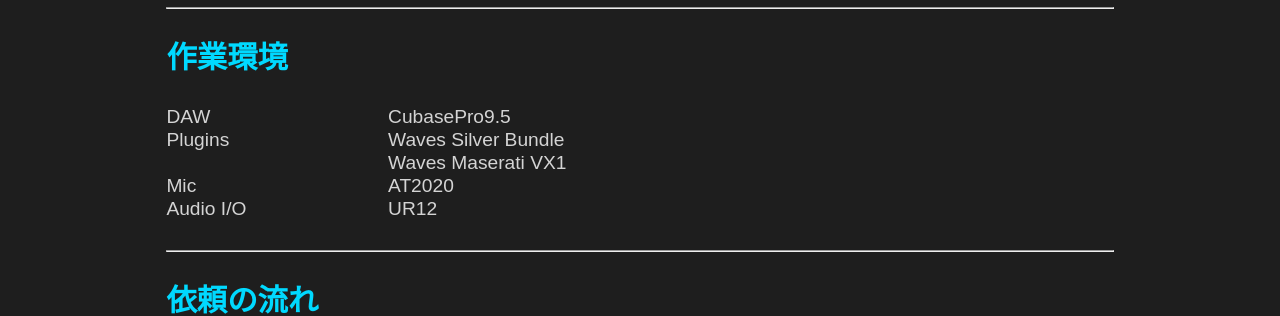
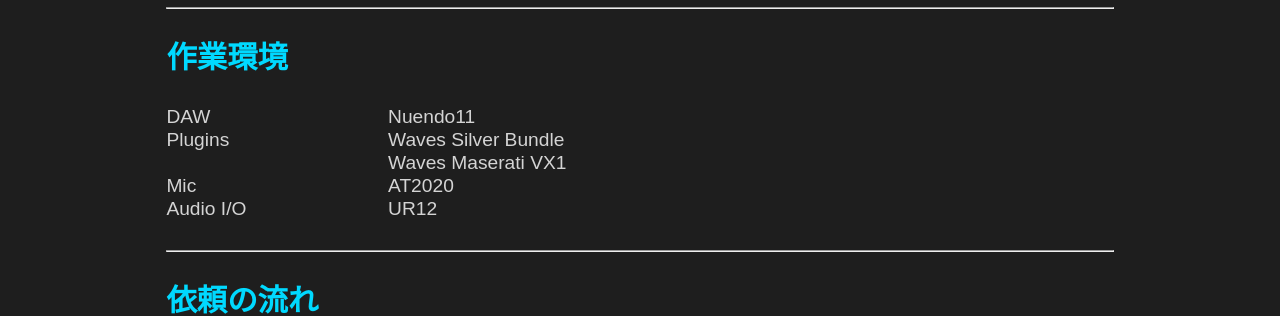
Before and after one commit to nea-c/nea-c.github.io, a Jekyll site: the page built from pages/_requests/2020-11-01-mix.md, in a window 1280 px wide and 900 px high, scrolled down 1197 px. Shown: the part 154-470 px from the top of the window. Built offline with Jekyll 4.4.1, drawn with Linux system fonts in a browser that asks for light colours.

Commit message:
nuendo11

```diff
--- a/pages/_requests/2020-11-01-mix.md
+++ b/pages/_requests/2020-11-01-mix.md
@@ -110,7 +110,7 @@
 <table>
     <tr>
       <td>DAW</td>
-      <td>CubasePro9.5</td>
+      <td>Nuendo11</td>
     </tr>
     <tr>
       <td>Plugins</td>
```
